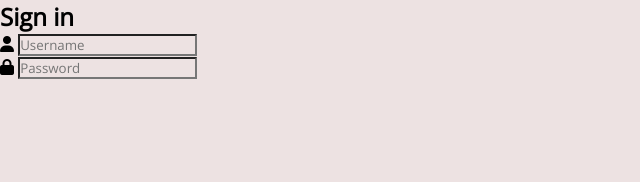
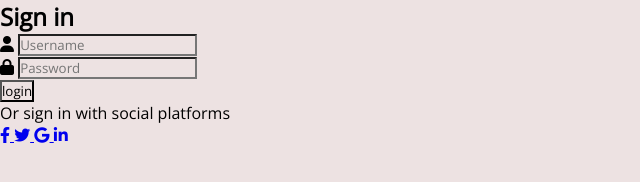
Before and after one commit to kaibalyajena/animated-login-form, a plain HTML site: page index.html in a window 1280 px wide. Shown: the whole page, without its empty margins (0-640 px from the left). Drawn offline with nearby package versions, Linux system fonts and the light colour scheme.

Commit message:
form html done

```diff
--- a/index.html
+++ b/index.html
@@ -23,6 +23,22 @@
                         <i class="fas fa-lock"></i>
                         <input type="password" placeholder="Password">
                     </div>
+                    <input type="submit" value="login" class="btn solid">
+                    <p class="social-text">Or sign in with social platforms</p>
+                    <div class="social-media">
+                        <a href="#" class="social-icon">
+                            <i class="fab fa-facebook-f"></i>
+                        </a>
+                        <a href="#" class="social-icon">
+                            <i class="fab fa-twitter"></i>
+                        </a>
+                        <a href="#" class="social-icon">
+                            <i class="fab fa-google"></i>
+                        </a>
+                        <a href="#" class="social-icon">
+                            <i class="fab fa-linkedin-in"></i>
+                        </a>
+                    </div>
                 </form>
             </div>
         </div>
```
